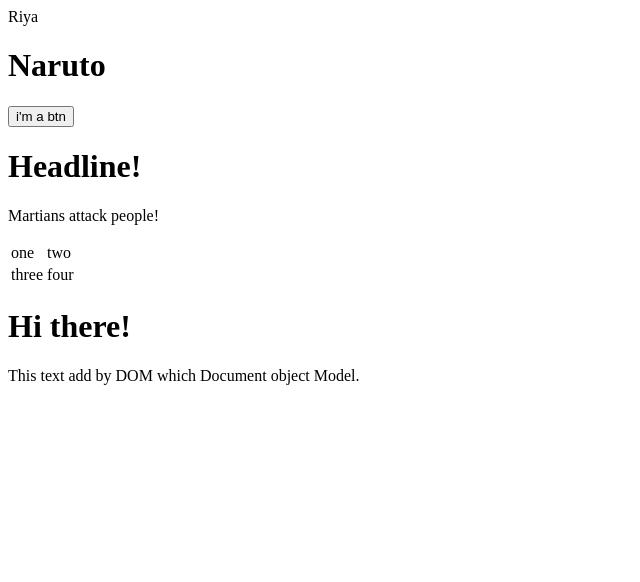
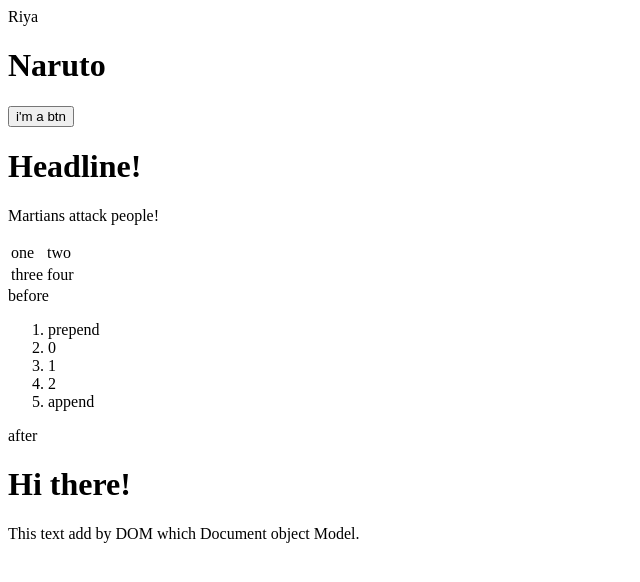
Before and after one commit to KrishDevCrafting/Javascript-Practise, a plain HTML site: page Dom/index.html in a window 1280 px wide. Shown: the whole page, without its empty margins (0-640 px from the left). Drawn offline with Linux system fonts and the light colour scheme.

Commit message:
Frotend-dev

```diff
--- a/Dom/dom1.js
+++ b/Dom/dom1.js
@@ -42,3 +42,14 @@
   "<h1>Hi there!</h1> This text add by DOM which Document object Model.";
 
 document.body.append(div);
+
+ol.before("before"); // insert string "before" before <ol>
+ol.after("after"); // insert string "after" after <ol>
+
+let liFirst = document.createElement("li");
+liFirst.innerHTML = "prepend";
+ol.prepend(liFirst); // insert liFirst at the beginning of <ol>
+
+let liLast = document.createElement("li");
+liLast.innerHTML = "append";
+ol.append(liLast); // insert liLast at the end of <ol>
--- a/Dom/index.html
+++ b/Dom/index.html
@@ -41,6 +41,13 @@
         </table>
     </div>
 
+    <div>
+        <ol id="ol">
+            <li>0</li>
+            <li>1</li>
+            <li>2</li>
+          </ol>
+    </div>
 
 </body>
 <script src="dom1.js">
```
Also changed, not shown: Dom/notes.md (+15 -0 lines).
